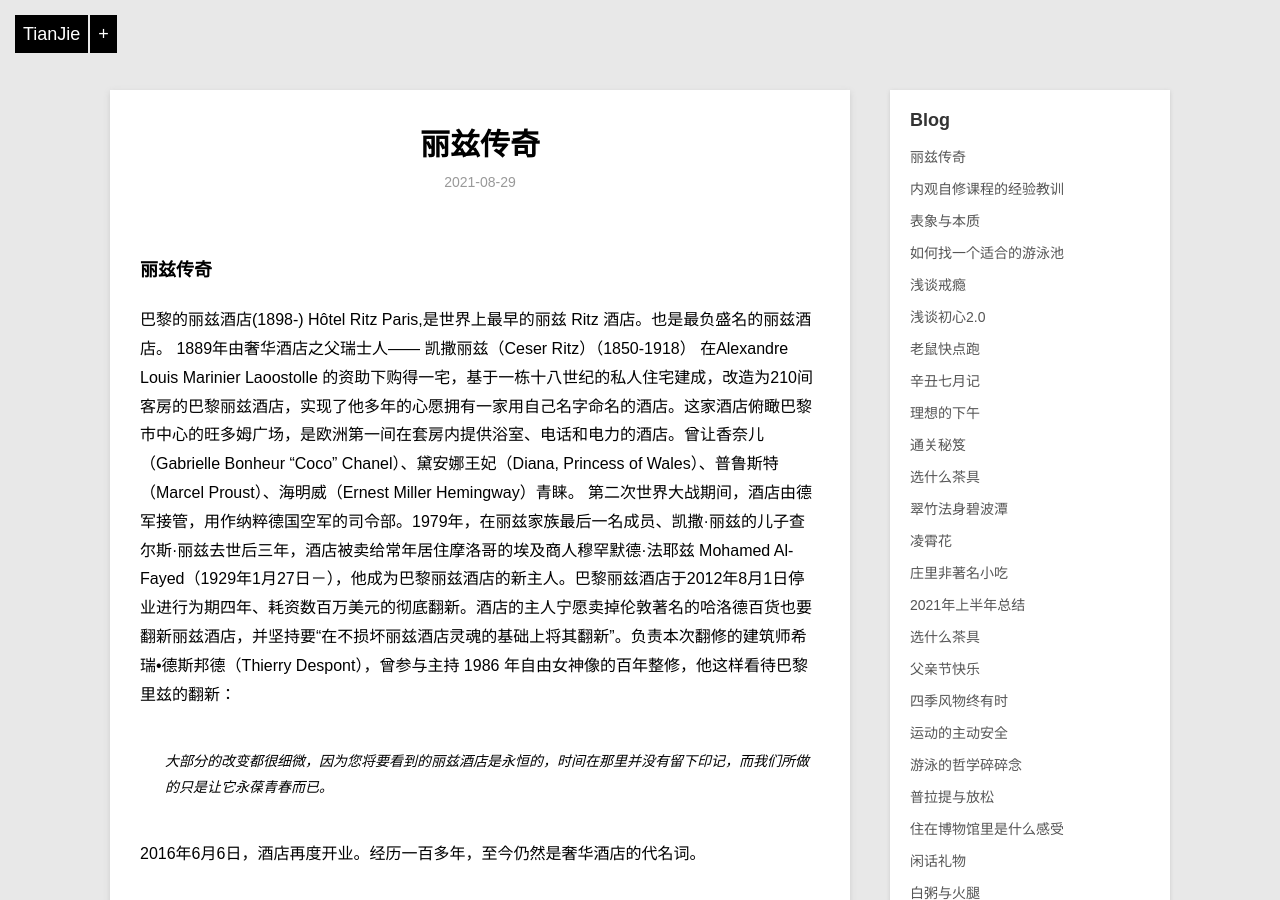
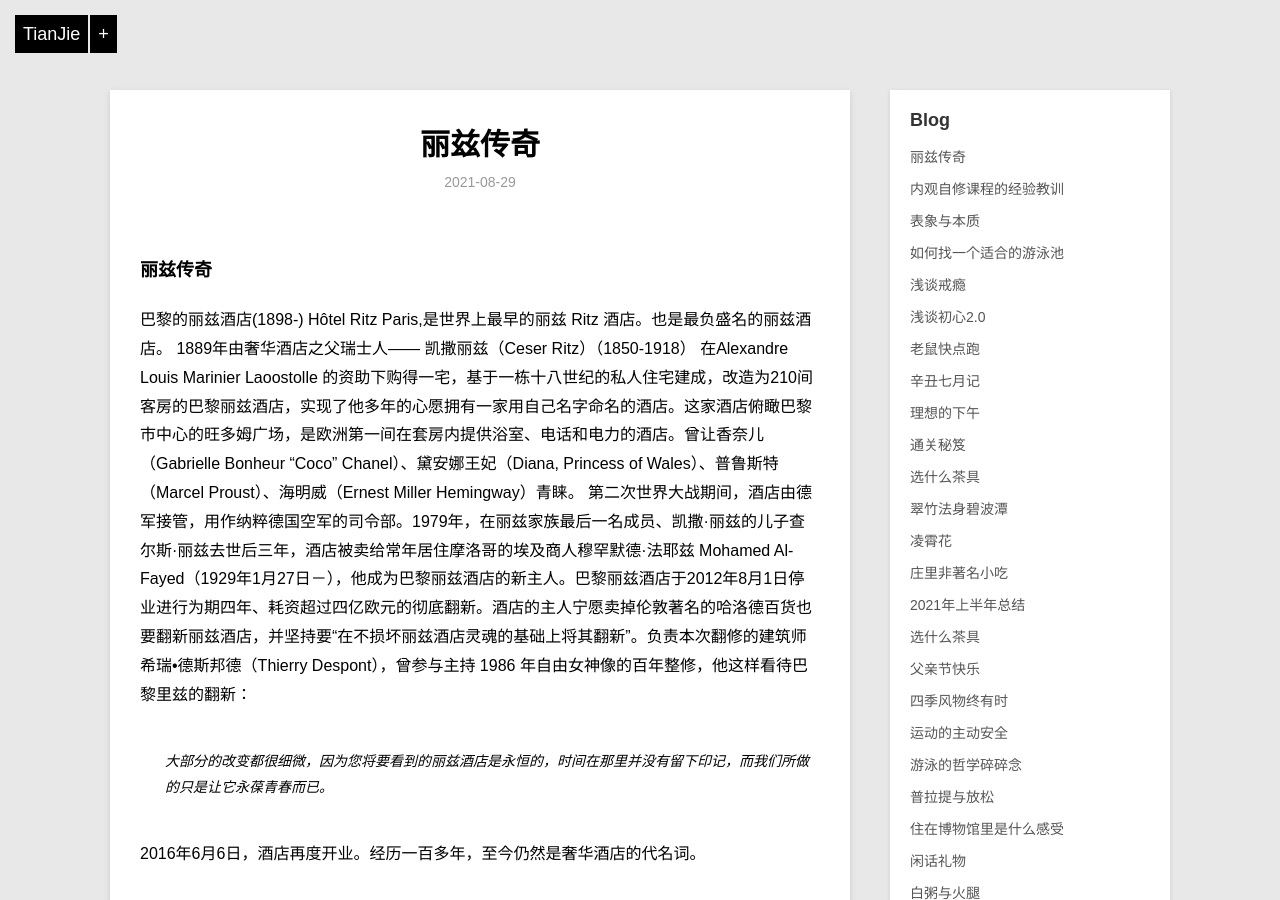
Before and after one commit to violettianjie/violettianjie.github.io, a Jekyll site: the page built from _posts/blog/2021-08-29-ritz.md, in a window 1280 px wide and 900 px high. Built offline with Jekyll 4.4.1, drawn with Linux system fonts in a browser that asks for light colours.

Commit message:
Update 2021-08-29-ritz.md

```diff
--- a/_posts/blog/2021-08-29-ritz.md
+++ b/_posts/blog/2021-08-29-ritz.md
@@ -10,7 +10,7 @@ category: blog
 
 巴黎的丽兹酒店(1898-) Hôtel Ritz Paris,是世界上最早的丽兹 Ritz 酒店。也是最负盛名的丽兹酒店。
 1889年由奢华酒店之父瑞士人—— 凯撒丽兹（Ceser Ritz）（1850-1918） 在Alexandre Louis Marinier Laoostolle 的资助下购得一宅，基于一栋十八世纪的私人住宅建成，改造为210间客房的巴黎丽兹酒店，实现了他多年的心愿拥有一家用自己名字命名的酒店。这家酒店俯瞰巴黎市中心的旺多姆广场，是欧洲第一间在套房内提供浴室、电话和电力的酒店。曾让香奈儿（Gabrielle Bonheur "Coco" Chanel）、黛安娜王妃（Diana, Princess of Wales）、普鲁斯特（Marcel Proust）、海明威（Ernest Miller Hemingway）青睐。
-第二次世界大战期间，酒店由德军接管，用作纳粹德国空军的司令部。1979年，在丽兹家族最后一名成员、凯撒·丽兹的儿子查尔斯·丽兹去世后三年，酒店被卖给常年居住摩洛哥的埃及商人穆罕默德·法耶兹 Mohamed Al-Fayed（1929年1月27日－），他成为巴黎丽兹酒店的新主人。巴黎丽兹酒店于2012年8月1日停业进行为期四年、耗资数百万美元的彻底翻新。酒店的主人宁愿卖掉伦敦著名的哈洛德百货也要翻新丽兹酒店，并坚持要“在不损坏丽兹酒店灵魂的基础上将其翻新”。负责本次翻修的建筑师希瑞•德斯邦德（Thierry Despont），曾参与主持 1986 年自由女神像的百年整修，他这样看待巴黎里兹的翻新：
+第二次世界大战期间，酒店由德军接管，用作纳粹德国空军的司令部。1979年，在丽兹家族最后一名成员、凯撒·丽兹的儿子查尔斯·丽兹去世后三年，酒店被卖给常年居住摩洛哥的埃及商人穆罕默德·法耶兹 Mohamed Al-Fayed（1929年1月27日－），他成为巴黎丽兹酒店的新主人。巴黎丽兹酒店于2012年8月1日停业进行为期四年、耗资超过四亿欧元的彻底翻新。酒店的主人宁愿卖掉伦敦著名的哈洛德百货也要翻新丽兹酒店，并坚持要“在不损坏丽兹酒店灵魂的基础上将其翻新”。负责本次翻修的建筑师希瑞•德斯邦德（Thierry Despont），曾参与主持 1986 年自由女神像的百年整修，他这样看待巴黎里兹的翻新：
 > 大部分的改变都很细微，因为您将要看到的丽兹酒店是永恒的，时间在那里并没有留下印记，而我们所做的只是让它永葆青春而已。
 
 2016年6月6日，酒店再度开业。经历一百多年，至今仍然是奢华酒店的代名词。
```
